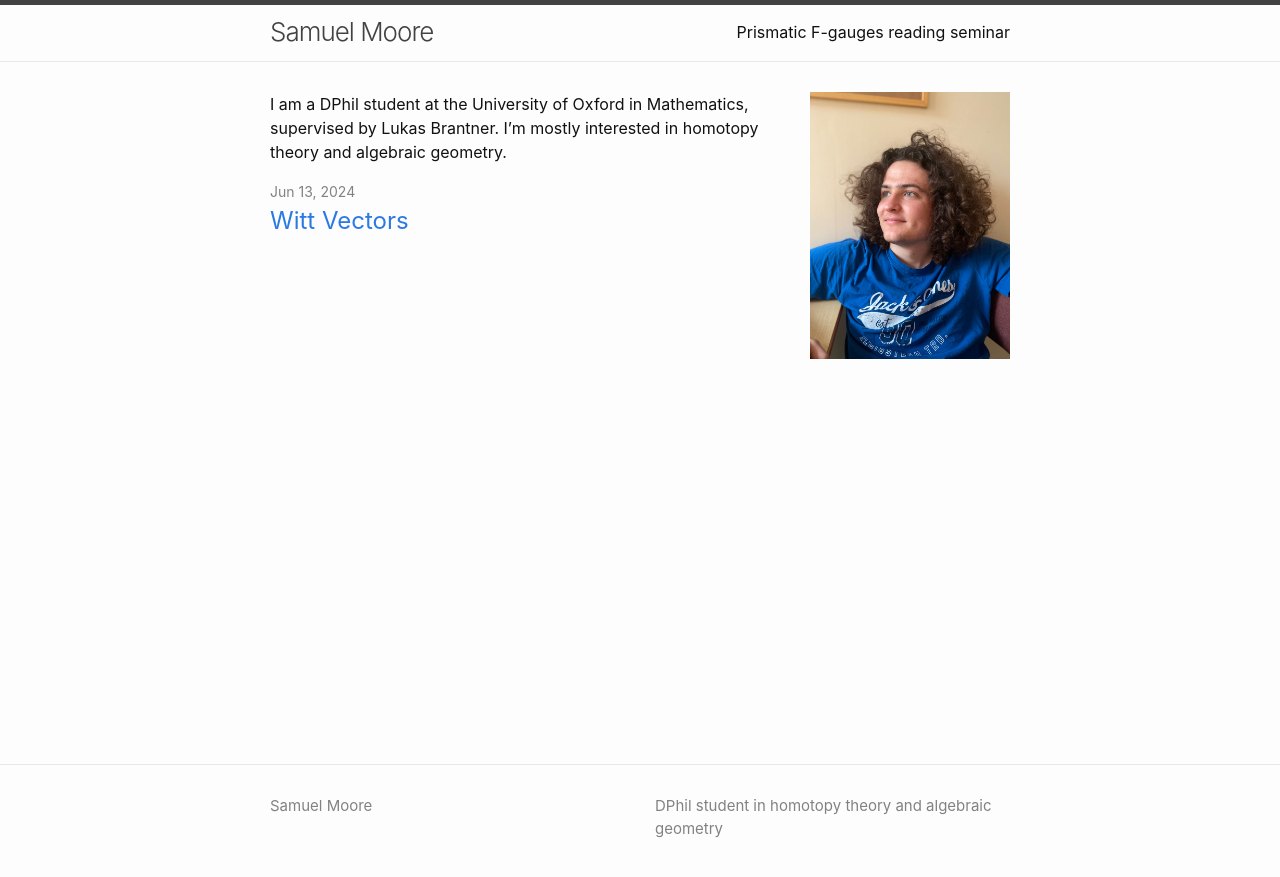
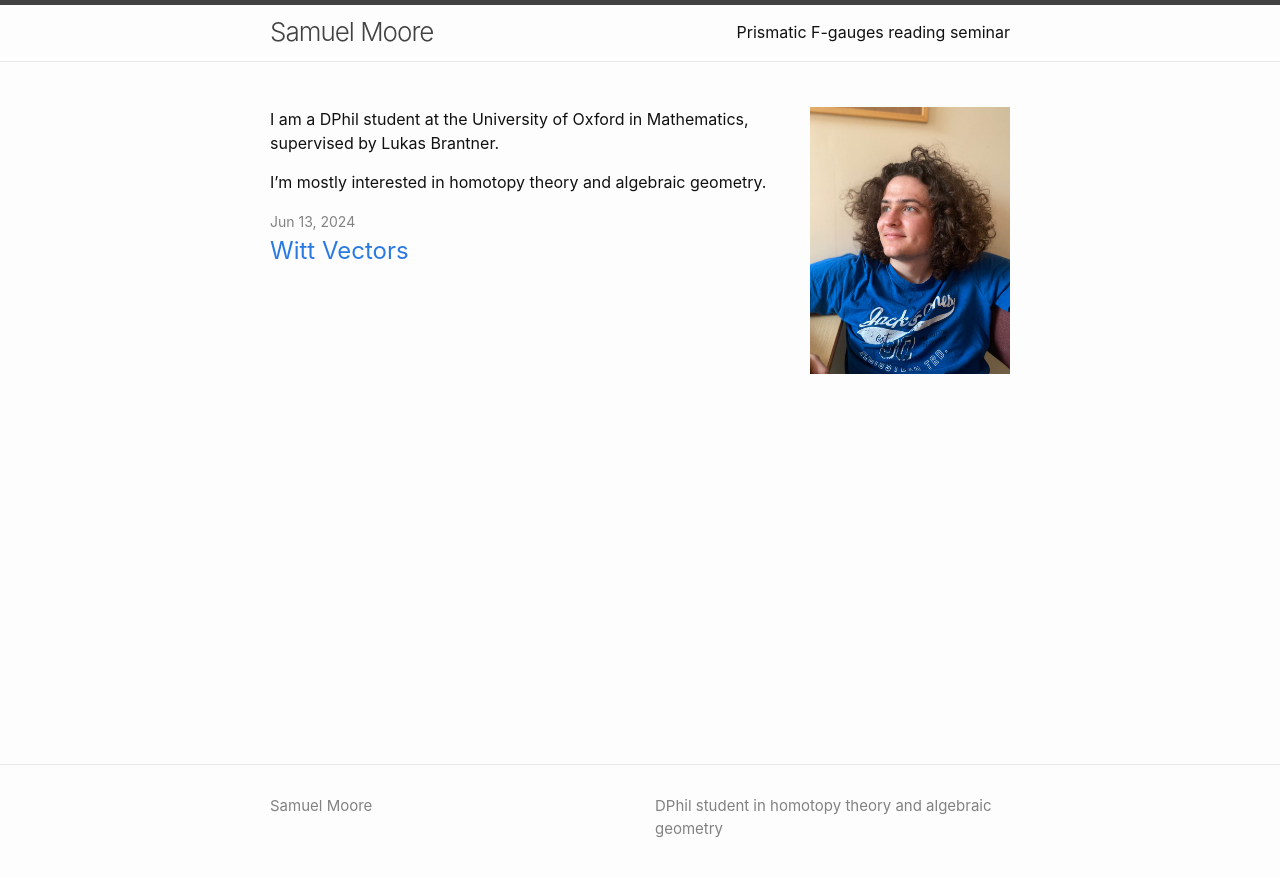
Before and after one commit to samuel-moore17/Blog.github.io, a Jekyll site: the page built from index.md, in a window 1280 px wide. Shown: the top 877 px of the page. Built offline with Jekyll 4.4.1, drawn with Linux system fonts in a browser that asks for light colours.

Commit message:
Update index.md

```diff
--- a/index.md
+++ b/index.md
@@ -3,4 +3,8 @@
 ---
 
 
-<img src = "assets/images/samhomepage.jpg" width="200px" align = "right" alt = "photo of me"> I am a DPhil student at the University of Oxford in Mathematics, supervised by Lukas Brantner. I'm mostly interested in homotopy theory and algebraic geometry.
+<img src = "assets/images/samhomepage.jpg" width="200px" align = "right" alt = "photo of me" padding = "10">
+
+I am a DPhil student at the University of Oxford in Mathematics, supervised by Lukas Brantner.
+
+I'm mostly interested in homotopy theory and algebraic geometry.
```
